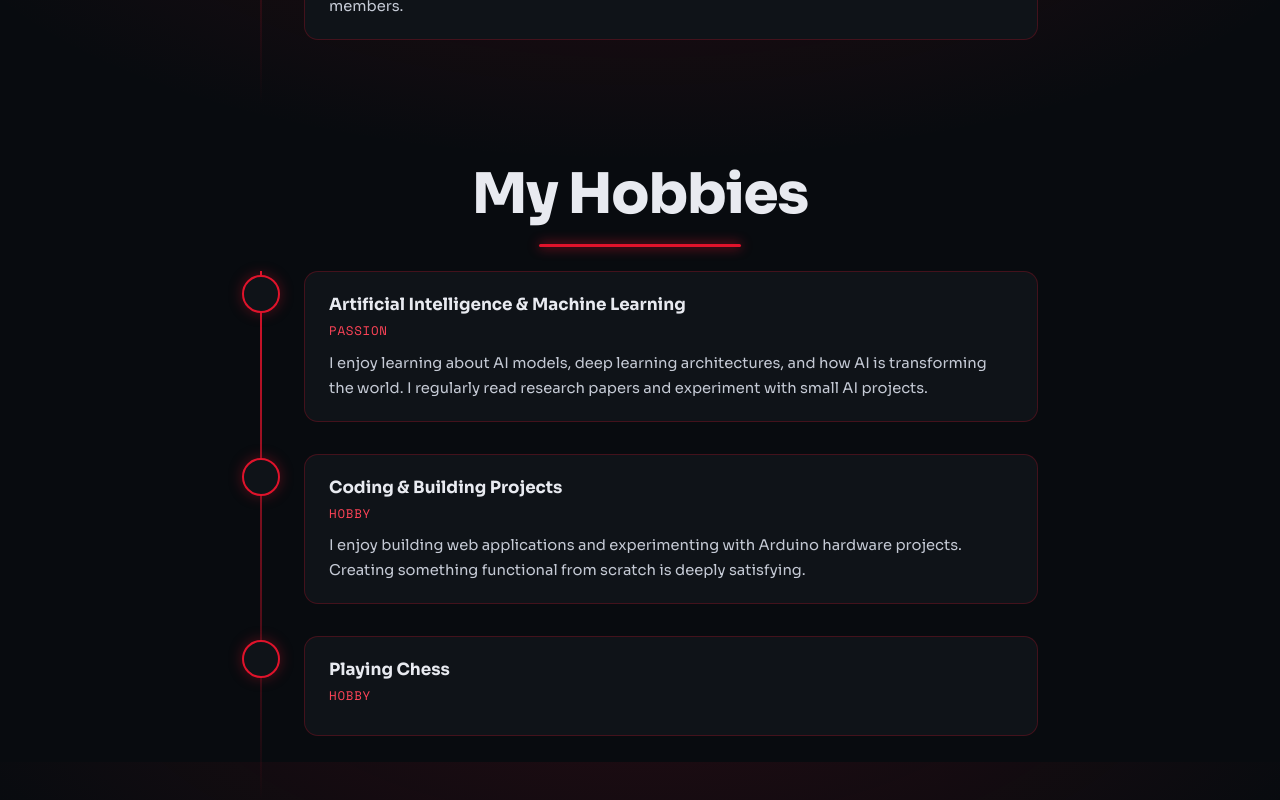
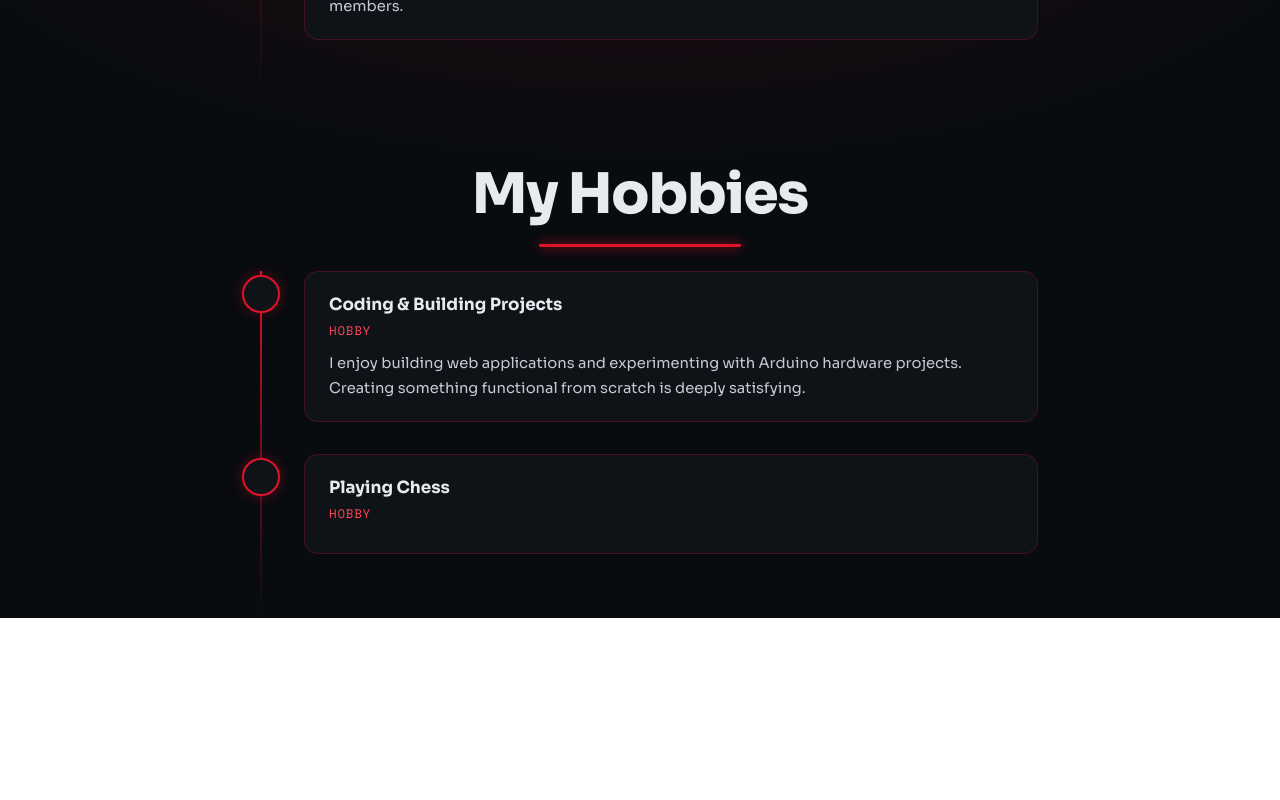
Before and after one commit to PokuriRevanthKumarPRK/My-Personal-Portfolio, a Next.js app: page /homepage in a window 1280 px wide. Shown: the part 1638-2438 px from the top of the page. After the commit the page ends 2256 px from the top, so only its background shows below. Built offline with nearby package versions, Linux system fonts and the light colour scheme.

Commit message:
fix homepage

```diff
--- a/app/homepage/page.js
+++ b/app/homepage/page.js
@@ -83,14 +83,7 @@ STEM Enrichment: Explored STEM projects outside the school curriculum to broaden
                 </div>
 
                 <div className={styles.timeline}>
-                    <div className={styles.timelineItem}>
-                        <div className={styles.timelineDot}></div>
-                        <div className={styles.timelineCard}>
-                            <h3 className={styles.timelineTitle}>Artificial Intelligence & Machine Learning</h3>
-                            <span className={styles.timelineYear}>Passion</span>
-                            <p className={styles.timelineDesc}>I enjoy learning about AI models, deep learning architectures, and how AI is transforming the world. I regularly read research papers and experiment with small AI projects.</p>
-                        </div>
-                    </div>
+
 
                     <div className={styles.timelineItem}>
                         <div className={styles.timelineDot}></div>
```
